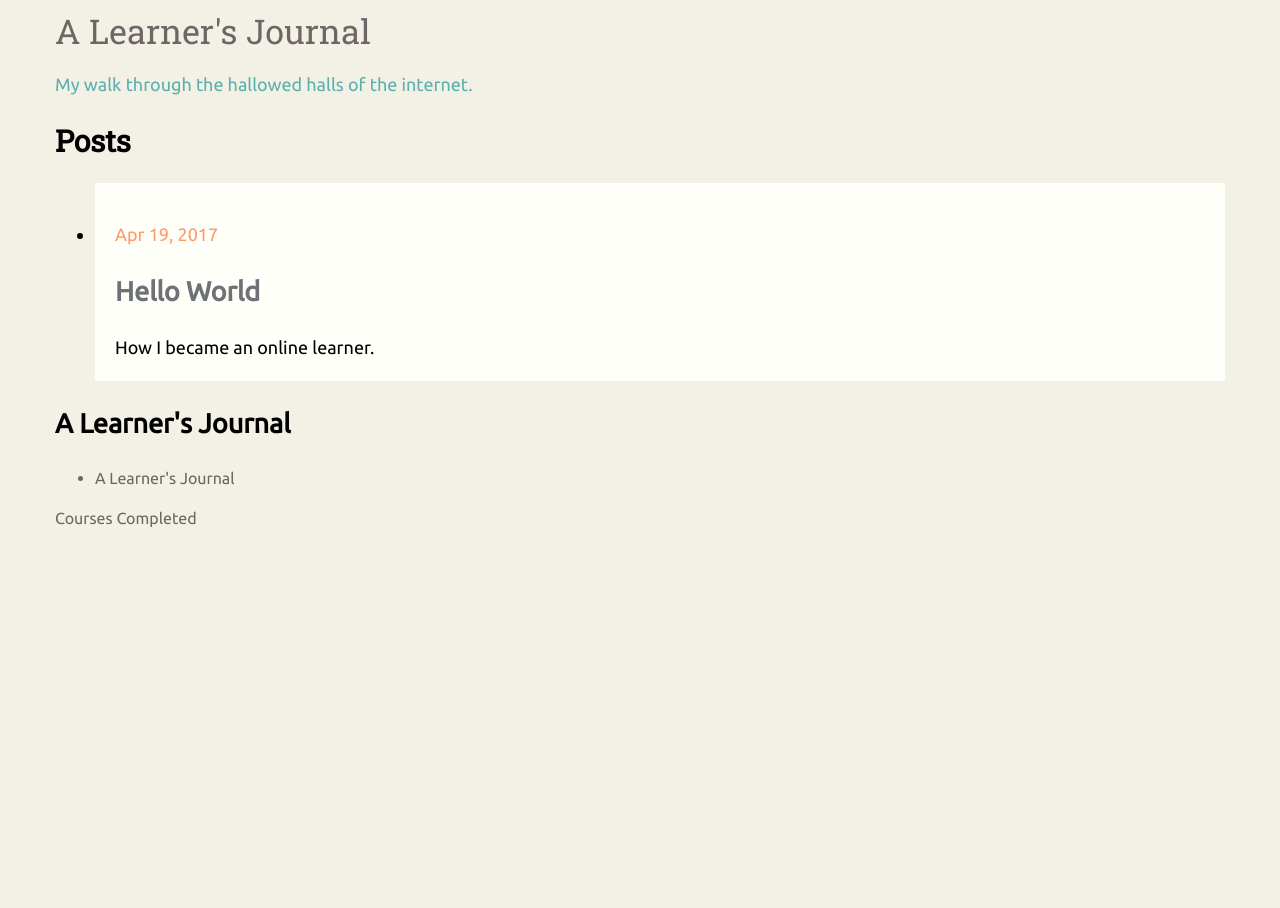
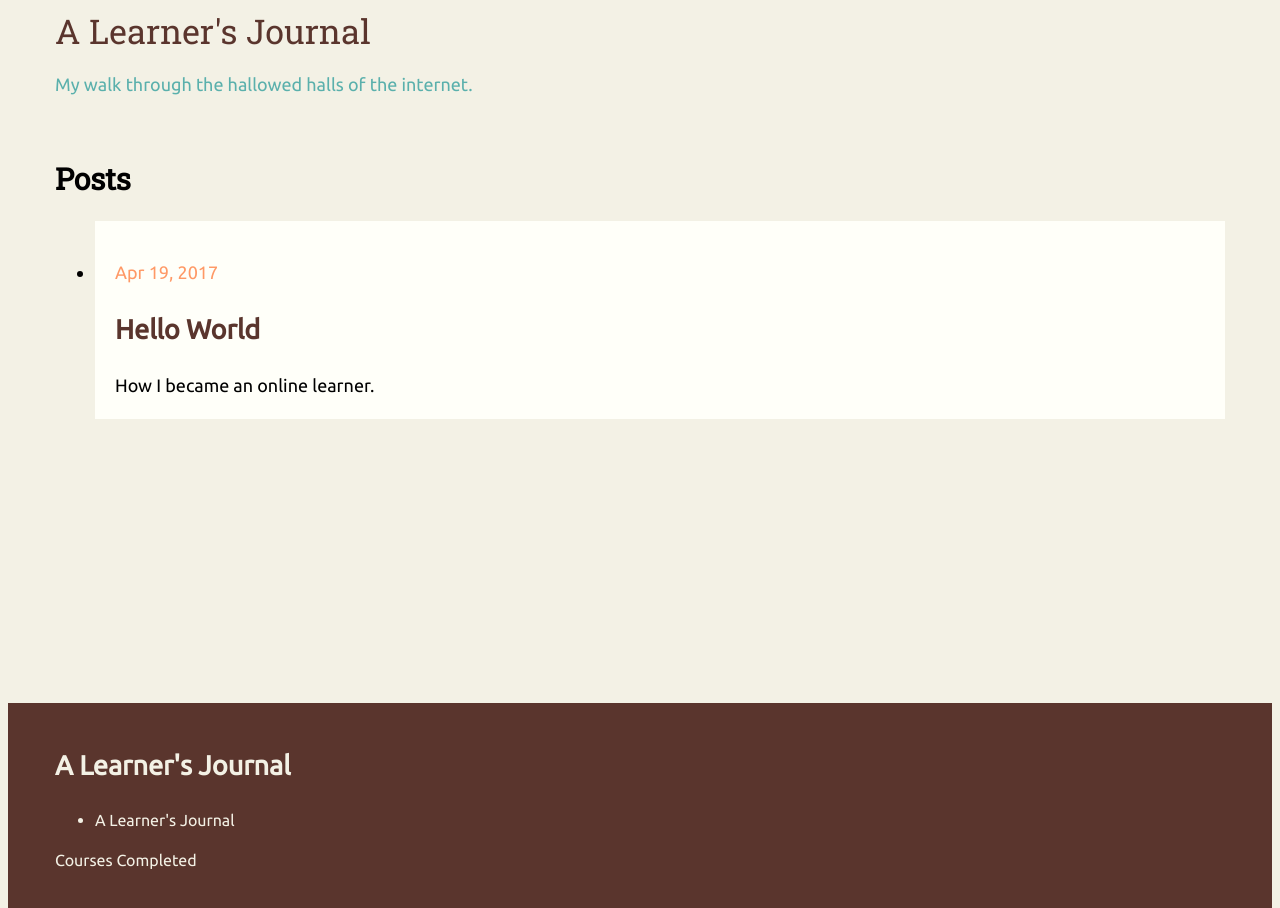
Before and after one commit to ashlynnpai/journal, a Jekyll site: the page built from index.md, in a window 1280 px wide. Built offline with Jekyll 4.4.1, drawn with Linux system fonts in a browser that asks for light colours.

Commit message:
add sticky footer and adjust colors

```diff
--- a/_layouts/home.html
+++ b/_layouts/home.html
@@ -12,7 +12,7 @@ layout: default
     {% for post in site.posts %}
       <li id="content-wrapper">
         {% assign date_format = site.minima.date_format | default: "%b %-d, %Y" %}
-        <span class="post-meta"><p class="orange">{{ post.date | date: date_format }}</p></span>
+        <span class="post-meta"><p class="atomic-tangerine">{{ post.date | date: date_format }}</p></span>
         <h2>
           <a class="post-link" href="{{ post.url | relative_url }}">{{ post.title | escape }}</a>
         </h2>
--- a/assets/main.scss
+++ b/assets/main.scss
@@ -4,10 +4,14 @@
 
 @import "minima";
 
+$coffee: #5A352D;
+$beige-background: #F3F1E5;
+$atomic-tangerine: #FF9966;
+$teal: #5AB0AC;
 
 
 body {
-  background-color: #F3F1E5;
+  background-color: $beige-background;
   font: 500 18px/1.5 "Ubuntu", "Helvetica Neue", Helvetica, Arial, sans-serif;
 }
 
@@ -18,12 +22,13 @@ h1 {
 
 .site-title {
   color: #6E6567;
+  color: $coffee;
   font: 34px "Roboto Slab", "Helvetica Neue", Helvetica, Arial, sans-serif;
   margin-top: 30px;
 }
 
 .post-title {
-  color: #6E6567;
+  color: $coffee;
   font-family: "Roboto Slab", "Helvetica Neue", Helvetica, Arial, sans-serif;
 }
 
@@ -64,23 +69,51 @@ h1 {
   color: #5AB0AC;
 }
 
-.orange {
-  color: #FF9966;
+.atomic-tangerine {
+  color: $atomic-tangerine;
 }
 
+
 a {
-  color: #6F7178;
+  color: $coffee;
   text-decoration: none; }
   a:visited {
-    color: #6F7178; }
+    color: $coffee; }
   a:hover {
     color: #5AB0AC;
     text-decoration: none;}
 
 .footer-col-wrapper,  .footer-col-wrapper a{
   font-size: 16px;
-  color: #6E6567;
+  color: $beige-background;
 }
+
+.footer-heading {
+  color: $beige-background;
+}
+
+/* sticky footer https://css-tricks.com/couple-takes-sticky-footer/ */
+
+html {
+  height: 100%;
+}
+
+body {
+  min-height: 100%;
+  display: flex;
+  flex-direction: column;
+}
+
+.page-content {
+  flex: 1;
+  padding: 20px;
+}
+
+.site-footer {
+  padding: 20px;
+  background: $coffee;
+}
+
 
   @media screen and (min-width: 1000px) {
     .wrapper {
```
Also changed, not shown: _layouts/default.html (line endings or trailing spaces).
